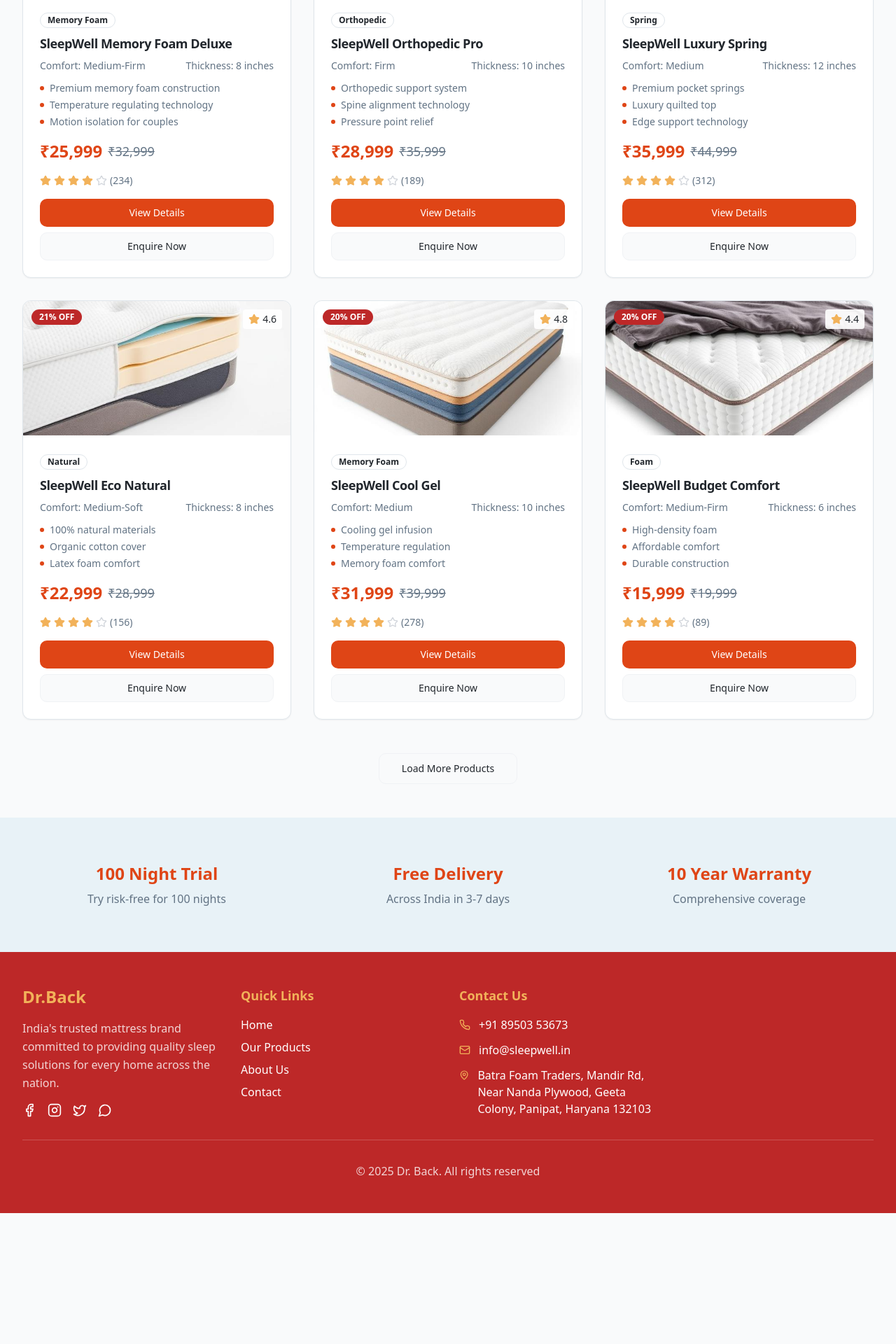
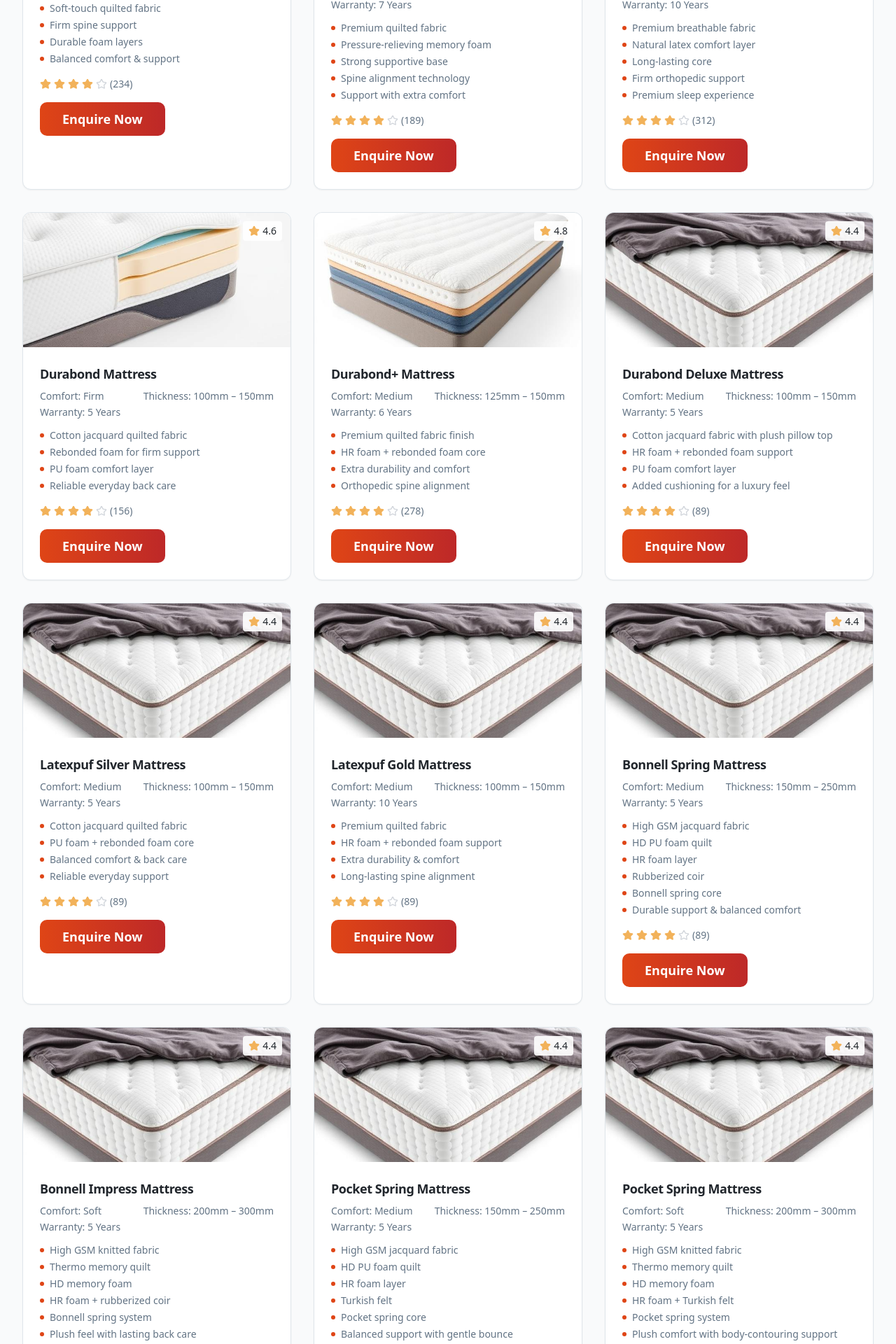
Before and after one commit to iamarpit9/sleepy-india-designs, a React (Vite) app: page /products in a window 1280 px wide. Shown: the part 700-2620 px from the top of the page at 70% size. Before the commit the page ends 2433 px from the top, so only its background shows below. Built offline with nearby package versions, Linux system fonts and the light colour scheme.

Commit message:
Update product page - added product details

```diff
--- a/src/pages/Products.tsx
+++ b/src/pages/Products.tsx
@@ -2,11 +2,18 @@ import { useState } from "react";
 import { Button } from "@/components/ui/button";
 import { Card, CardContent, CardHeader, CardTitle } from "@/components/ui/card";
 import { Badge } from "@/components/ui/badge";
-import { Select, SelectContent, SelectItem, SelectTrigger, SelectValue } from "@/components/ui/select";
+import {
+  Select,
+  SelectContent,
+  SelectItem,
+  SelectTrigger,
+  SelectValue,
+} from "@/components/ui/select";
 import { Star, Filter, Grid, List } from "lucide-react";
 import mattressProduct1 from "@/assets/mattress-product-1.jpg";
 import mattressProduct2 from "@/assets/mattress-product-2.jpg";
 import mattressProduct3 from "@/assets/mattress-product-3.jpg";
+import { Link } from "react-router-dom";
 
 const Products = () => {
   const [viewMode, setViewMode] = useState<"grid" | "list">("grid");
@@ -17,26 +24,26 @@ const Products = () => {
   const products = [
     {
       id: 1,
-      name: "SleepWell Memory Foam Deluxe",
+      name: "Orthopedic Duet Mattress",
       type: "Memory Foam",
       image: mattressProduct1,
       rating: 4.8,
       reviews: 234,
-      price: 25999,
       originalPrice: 32999,
       sizes: ["Single", "Double", "Queen", "King"],
       features: [
-        "Premium memory foam construction",
-        "Temperature regulating technology",
-        "Motion isolation for couples",
-        "10-year warranty"
+        "Soft-touch quilted fabric",
+        "Firm spine support",
+        "Durable foam layers",
+        "Balanced comfort & support",
       ],
-      comfort: "Medium-Firm",
-      thickness: "8 inches"
+      comfort: "Medium",
+      thickness: "125mm – 200mm",
+      warranty: "7 Years",
     },
     {
       id: 2,
-      name: "SleepWell Orthopedic Pro",
+      name: "Orthopedic + Memory Foam Duet Impress Mattress",
       type: "Orthopedic",
       image: mattressProduct2,
       rating: 4.7,
@@ -45,17 +52,19 @@ const Products = () => {
       originalPrice: 35999,
       sizes: ["Single", "Double", "Queen", "King"],
       features: [
-        "Orthopedic support system",
+        "Premium quilted fabric",
+        "Pressure-relieving memory foam",
+        "Strong supportive base",
         "Spine alignment technology",
-        "Pressure point relief",
-        "Anti-bacterial treatment"
+        "Support with extra comfort",
       ],
-      comfort: "Firm",
-      thickness: "10 inches"
+      comfort: "Soft",
+      thickness: "125mm – 200mm",
+      warranty: "7 Years",
     },
     {
       id: 3,
-      name: "SleepWell Luxury Spring",
+      name: "Luxury Orthopedic Duet Luxury Mattress",
       type: "Spring",
       image: mattressProduct3,
       rating: 4.9,
@@ -64,17 +73,19 @@ const Products = () => {
       originalPrice: 44999,
       sizes: ["Double", "Queen", "King"],
       features: [
-        "Premium pocket springs",
-        "Luxury quilted top",
-        "Edge support technology",
-        "15-year warranty"
+        "Premium breathable fabric",
+        "Natural latex comfort layer",
+        "Long-lasting core",
+        "Firm orthopedic support",
+        "Premium sleep experience",
       ],
       comfort: "Medium",
-      thickness: "12 inches"
+      thickness: "125mm – 200mm",
+      warranty: "10 Years",
     },
     {
       id: 4,
-      name: "SleepWell Eco Natural",
+      name: "Durabond Mattress",
       type: "Natural",
       image: mattressProduct1,
       rating: 4.6,
@@ -83,17 +94,18 @@ const Products = () => {
       originalPrice: 28999,
       sizes: ["Single", "Double", "Queen"],
       features: [
-        "100% natural materials",
-        "Organic cotton cover",
-        "Latex foam comfort",
-        "Eco-friendly construction"
+        "Cotton jacquard quilted fabric",
+        "Rebonded foam for firm support",
+        "PU foam comfort layer",
+        "Reliable everyday back care",
       ],
-      comfort: "Medium-Soft",
-      thickness: "8 inches"
+      comfort: "Firm",
+      thickness: "100mm – 150mm",
+      warranty: "5 Years",
     },
     {
       id: 5,
-      name: "SleepWell Cool Gel",
+      name: "Durabond+ Mattress",
       type: "Memory Foam",
       image: mattressProduct2,
       rating: 4.8,
@@ -102,17 +114,18 @@ const Products = () => {
       originalPrice: 39999,
       sizes: ["Double", "Queen", "King"],
       features: [
-        "Cooling gel infusion",
-        "Temperature regulation",
-        "Memory foam comfort",
-        "Moisture-wicking cover"
+        "Premium quilted fabric finish",
+        "HR foam + rebonded foam core",
+        "Extra durability and comfort",
+        "Orthopedic spine alignment",
       ],
       comfort: "Medium",
-      thickness: "10 inches"
+      thickness: "125mm – 150mm",
+      warranty: "6 Years",
     },
     {
       id: 6,
-      name: "SleepWell Budget Comfort",
+      name: "Durabond Deluxe Mattress",
       type: "Foam",
       image: mattressProduct3,
       rating: 4.4,
@@ -121,22 +134,151 @@ const Products = () => {
       originalPrice: 19999,
       sizes: ["Single", "Double", "Queen"],
       features: [
-        "High-density foam",
-        "Affordable comfort",
-        "Durable construction",
-        "5-year warranty"
+        "Cotton jacquard fabric with plush pillow top",
+        "HR foam + rebonded foam support",
+        "PU foam comfort layer",
+        "Added cushioning for a luxury feel",
       ],
-      comfort: "Medium-Firm",
-      thickness: "6 inches"
-    }
+      comfort: "Medium",
+      thickness: "100mm – 150mm",
+      warranty: "5 Years",
+    },
+    {
+      id: 7,
+      name: "Latexpuf Silver Mattress",
+      type: "Foam",
+      image: mattressProduct3,
+      rating: 4.4,
+      reviews: 89,
+      price: 15999,
+      originalPrice: 19999,
+      sizes: ["Single", "Double", "Queen"],
+      features: [
+        "Cotton jacquard quilted fabric",
+        "PU foam + rebonded foam core",
+        "Balanced comfort & back care",
+        "Reliable everyday support",
+      ],
+      comfort: "Medium",
+      thickness: "100mm – 150mm",
+      warranty: "5 Years",
+    },
+    {
+      id: 8,
+      name: "Latexpuf Gold Mattress",
+      type: "Foam",
+      image: mattressProduct3,
+      rating: 4.4,
+      reviews: 89,
+      price: 15999,
+      originalPrice: 19999,
+      sizes: ["Single", "Double", "Queen"],
+      features: [
+        "Premium quilted fabric",
+        "HR foam + rebonded foam support",
+        "Extra durability & comfort",
+        "Long-lasting spine alignment",
+      ],
+      comfort: "Medium",
+      thickness: "100mm – 150mm",
+      warranty: "10 Years",
+    },
+    {
+      id: 9,
+      name: "Bonnell Spring Mattress",
+      type: "Foam",
+      image: mattressProduct3,
+      rating: 4.4,
+      reviews: 89,
+      price: 15999,
+      originalPrice: 19999,
+      sizes: ["Single", "Double", "Queen"],
+      features: [
+        "High GSM jacquard fabric",
+        "HD PU foam quilt",
+        "HR foam layer",
+        "Rubberized coir",
+        "Bonnell spring core",
+        "Durable support & balanced comfort",
+      ],
+      comfort: "Medium",
+      thickness: "150mm – 250mm",
+      warranty: "5 Years",
+    },
+    {
+      id: 10,
+      name: "Bonnell Impress Mattress",
+      type: "Foam",
+      image: mattressProduct3,
+      rating: 4.4,
+      reviews: 89,
+      price: 15999,
+      originalPrice: 19999,
+      sizes: ["Single", "Double", "Queen"],
+      features: [
+        "High GSM knitted fabric",
+        "Thermo memory quilt",
+        "HD memory foam",
+        "HR foam + rubberized coir",
+        "Bonnell spring system",
+        "Plush feel with lasting back care",
+      ],
+      comfort: "Soft",
+      thickness: "200mm – 300mm",
+      warranty: "5 Years",
+    },
+    {
+      id: 11,
+      name: "Pocket Spring Mattress",
+      type: "Foam",
+      image: mattressProduct3,
+      rating: 4.4,
+      reviews: 89,
+      price: 15999,
+      originalPrice: 19999,
+      sizes: ["Single", "Double", "Queen"],
+      features: [
+        "High GSM jacquard fabric",
+        "HD PU foam quilt",
+        "HR foam layer",
+        "Turkish felt",
+        "Pocket spring core",
+        "Balanced support with gentle bounce",
+      ],
+      comfort: "Medium",
+      thickness: "150mm – 250mm",
+      warranty: "5 Years",
+    },
+    {
+      id: 12,
+      name: "Pocket Spring Mattress",
+      type: "Foam",
+      image: mattressProduct3,
+      rating: 4.4,
+      reviews: 89,
+      price: 15999,
+      originalPrice: 19999,
+      sizes: ["Single", "Double", "Queen"],
+      features: [
+        "High GSM knitted fabric",
+        "Thermo memory quilt",
+        "HD memory foam",
+        "HR foam + Turkish felt",
+        "Pocket spring system",
+        "Plush comfort with body-contouring support",
+      ],
+      comfort: "Soft",
+      thickness: "200mm – 300mm",
+      warranty: "5 Years",
+    },
   ];
 
-  const filteredProducts = products.filter(product => {
+  const filteredProducts = products.filter((product) => {
     if (filterType !== "all" && product.type !== filterType) return false;
     return true;
   });
 
-  const ProductCard = ({ product }: { product: typeof products[0] }) => (
+  const ProductCard = ({ product }: { product: (typeof products)[0] }) => (
     <Card className="group hover:shadow-hover transition-all duration-300 hover:scale-102">
       <CardHeader className="p-0">
         <div className="relative overflow-hidden rounded-t-lg">
@@ -145,9 +287,7 @@ const Products = () => {
             alt={product.name}
             className="w-full h-48 object-cover group-hover:scale-105 transition-transform duration-300"
           />
-          <Badge className="absolute top-3 left-3 bg-accent text-accent-foreground">
-            {Math.round(((product.originalPrice - product.price) / product.originalPrice) * 100)}% OFF
-          </Badge>
+
           <div className="absolute top-3 right-3 flex items-center space-x-1 bg-white/90 px-2 py-1 rounded">
             <Star className="h-4 w-4 text-accent-light fill-current" />
             <span className="text-sm font-medium">{product.rating}</span>
@@ -155,20 +295,28 @@ const Products = () => {
         </div>
       </CardHeader>
       <CardContent className="p-6">
-        <div className="mb-2">
-          <Badge variant="outline" className="text-xs">{product.type}</Badge>
-        </div>
-        <CardTitle className="text-lg mb-2 line-clamp-2">{product.name}</CardTitle>
+        {/* <div className="mb-2">
+          <Badge variant="outline" className="text-xs">Comfort: {product.type}</Badge>
+        </div> */}
+        <CardTitle className="text-lg mb-2 line-clamp-2">
+          {product.name}
+        </CardTitle>
 
         <div className="space-y-3 mb-4">
           <div className="flex items-center justify-between text-sm text-muted-foreground">
             <span>Comfort: {product.comfort}</span>
             <span>Thickness: {product.thickness}</span>
           </div>
+          <span className="text-sm text-muted-foreground">
+            Warranty: {product.warranty}
+          </span>
 
           <ul className="space-y-1">
-            {product.features.slice(0, 3).map((feature, index) => (
-              <li key={index} className="text-sm text-muted-foreground flex items-center">
+            {product.features.map((feature, index) => (
+              <li
+                key={index}
+                className="text-sm text-muted-foreground flex items-center"
+              >
                 <div className="w-1.5 h-1.5 bg-primary rounded-full mr-2 flex-shrink-0"></div>
                 {feature}
               </li>
@@ -176,30 +324,42 @@ const Products = () => {
           </ul>
         </div>
 
-        <div className="flex items-center space-x-2 mb-4">
-          <span className="text-2xl font-bold text-primary">₹{product.price.toLocaleString()}</span>
-          <span className="text-lg text-muted-foreground line-through">₹{product.originalPrice.toLocaleString()}</span>
-        </div>
+        {/* <div className="flex items-center space-x-2 mb-4">
+          <span className="text-2xl font-bold text-primary">
+            ₹{product.price.toLocaleString()}
+          </span>
+          <span className="text-lg text-muted-foreground line-through">
+            ₹{product.originalPrice.toLocaleString()}
+          </span>
+        </div> */}
 
         <div className="flex items-center justify-between mb-4">
           <div className="flex items-center space-x-1">
             {[...Array(5)].map((_, i) => (
               <Star
                 key={i}
-                className={`h-4 w-4 ${i < Math.floor(product.rating) ? 'text-accent-light fill-current' : 'text-gray-300'}`}
+                className={`h-4 w-4 ${
+                  i < Math.floor(product.rating)
+                    ? "text-accent-light fill-current"
+                    : "text-gray-300"
+                }`}
               />
             ))}
-            <span className="text-sm text-muted-foreground ml-1">({product.reviews})</span>
+            <span className="text-sm text-muted-foreground ml-1">
+              ({product.reviews})
+            </span>
           </div>
         </div>
 
         <div className="space-y-2">
-          <Button className="w-full" variant="default">
+          {/* <Button className="w-full" variant="default">
             View Details
-          </Button>
-          <Button className="w-full" variant="outline">
-            Enquire Now
-          </Button>
+          </Button> */}
+          <Link to="/contact">
+            <Button variant="hero" size="lg">
+              Enquire Now
+            </Button>
+          </Link>
         </div>
       </CardContent>
     </Card>
@@ -211,16 +371,19 @@ const Products = () => {
       <section className="bg-gradient-to-r from-primary to-accent text-primary-foreground py-20">
         <div className="max-w-7xl mx-auto px-4 sm:px-6 lg:px-8">
           <div className="text-center">
-            <h1 className="text-4xl md:text-5xl font-bold mb-4">Our Mattress Collection</h1>
+            <h1 className="text-4xl md:text-5xl font-bold mb-4">
+              Our Mattress Collection
+            </h1>
             <p className="text-xl text-primary-foreground/90 max-w-2xl mx-auto">
-              Discover the perfect mattress for your comfort needs. Premium quality, affordable prices, made in India.
+              Discover the perfect mattress for your comfort needs. Premium
+              quality, affordable prices, made in India.
             </p>
           </div>
         </div>
       </section>
 
       {/* Filters and Controls */}
-      <section className="py-8 border-b border-border">
+      {/* <section className="py-8 border-b border-border">
         <div className="max-w-7xl mx-auto px-4 sm:px-6 lg:px-8">
           <div className="flex flex-col md:flex-row justify-between items-start md:items-center space-y-4 md:space-y-0">
             <div className="flex flex-wrap items-center gap-4">
@@ -291,7 +454,7 @@ const Products = () => {
             </div>
           </div>
         </div>
-      </section>
+      </section> */}
 
       {/* Products Grid */}
       <section className="py-12">
@@ -303,11 +466,11 @@ const Products = () => {
           </div>
 
           {/* Load More / Pagination */}
-          <div className="text-center mt-12">
+          {/* <div className="text-center mt-12">
             <Button variant="outline" size="lg">
               Load More Products
             </Button>
-          </div>
+          </div> */}
         </div>
       </section>
 
@@ -316,15 +479,23 @@ const Products = () => {
         <div className="max-w-7xl mx-auto px-4 sm:px-6 lg:px-8">
           <div className="grid grid-cols-1 md:grid-cols-3 gap-8 text-center">
             <div className="space-y-2">
-              <div className="text-2xl font-bold text-primary">100 Night Trial</div>
-              <p className="text-muted-foreground">Try risk-free for 100 nights</p>
+              <div className="text-2xl font-bold text-primary">
+                100 Night Trial
+              </div>
+              <p className="text-muted-foreground">
+                Try risk-free for 100 nights
+              </p>
             </div>
             <div className="space-y-2">
-              <div className="text-2xl font-bold text-primary">Free Delivery</div>
+              <div className="text-2xl font-bold text-primary">
+                Free Delivery
+              </div>
               <p className="text-muted-foreground">Across India in 3-7 days</p>
             </div>
             <div className="space-y-2">
-              <div className="text-2xl font-bold text-primary">10 Year Warranty</div>
+              <div className="text-2xl font-bold text-primary">
+                10 Year Warranty
+              </div>
               <p className="text-muted-foreground">Comprehensive coverage</p>
             </div>
           </div>
```
